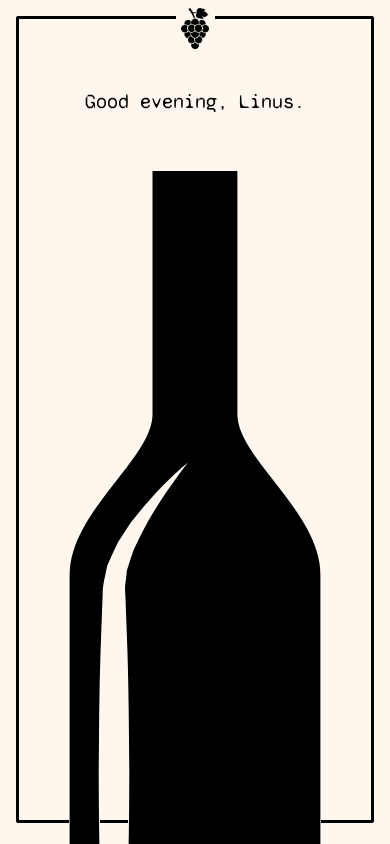
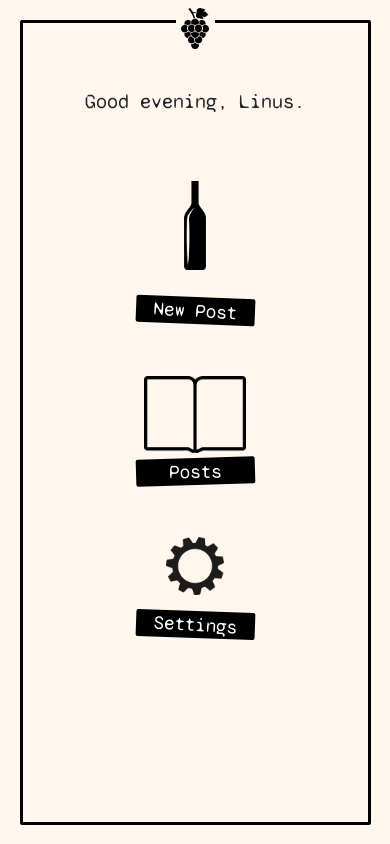
Before and after one commit to JimNotCarry/WineOutUiNextJs, a Next.js app: page /mypage in a window 390 px wide. Shown: the top 844 px of the page. Built offline with nearby package versions, Linux system fonts and the light colour scheme.

Commit message:
bootstrap & fix width/height

```diff
--- a/features/components/base-layout.tsx
+++ b/features/components/base-layout.tsx
@@ -5,15 +5,17 @@ import grape from '@/public/images/grape.png';
 const Layout = ({ children }) => {
   return (
     <>
-      <div className="container">
+      <div className="container fill">
         <div className="base-background">
           <div className="square">
             <div className="grape">
-              <Image src={grape} alt="winebottle" />
+              <Image src={grape} alt="grape" />
             </div>
           </div>
         </div>
-        <main>{children}</main>
+        <div className="frame">
+          <main>{children}</main>
+        </div>
       </div>
     </>
   );
--- a/features/components/login/index.tsx
+++ b/features/components/login/index.tsx
@@ -1,6 +1,6 @@
 import Image from 'next/image';
 import { useRouter } from 'next/router';
-import React, { useEffect, useState } from 'react';
+import React from 'react';
 import axios from 'axios';
 import winebottle from '@/public/images/winebottle.png';
 
--- a/features/components/login/styles/_index.scss
+++ b/features/components/login/styles/_index.scss
@@ -5,14 +5,13 @@
     .container {
 
         &.login {
-            @include padding-page-content
-        };
+            @include padding-page-content;
+        }
 
         .row {
 
             &.login {
-                justify-content: center;
-                text-align: center;
+                @include content-text-center;
             }
         }
 
@@ -24,8 +23,7 @@
             }
 
             .image-section {
-                display: flex;
-                justify-content: center;
+                @include flex-width-center;
                 width: 100%;
 
                 .winebottle {
@@ -37,7 +35,7 @@
 
         .bottom-content {
             height: 70%;
-            padding-top: 10%;
+            padding-top: 0%;
 
             h3 {
                 margin: 0%;
--- a/features/components/mypage/index.tsx
+++ b/features/components/mypage/index.tsx
@@ -39,7 +39,9 @@ const MyPageMainComp = () => {
           <p className="greeting">Good evening, Linus.</p>
         </div>
         <div className="row bottle-icon">
-          <Image src={winebottle} alt="winebottle" />
+          <div className="winebottle">
+            <Image src={winebottle} alt="winebottle" />
+          </div>
           <div className="row icon-text">
             <div className="text-frame bottle">
               <p>New Post</p>
@@ -47,7 +49,9 @@ const MyPageMainComp = () => {
           </div>
         </div>
         <div className="row book-icon">
-          <Image src={book} alt="winebottle" />
+          <div className="book">
+            <Image src={book} alt="winebottle" />
+          </div>
           <div className="row icon-text">
             <div className="text-frame book">
               <p>Posts</p>
@@ -55,7 +59,9 @@ const MyPageMainComp = () => {
           </div>
         </div>
         <div className="row gear-icon">
-          <Image src={gear} alt="winebottle" />
+          <div className="gear">
+            <Image src={gear} alt="winebottle" />
+          </div>
           <div className="row icon-text">
             <div className="text-frame settings">
               <p>Settings</p>
--- a/features/components/mypage/styles/_index.scss
+++ b/features/components/mypage/styles/_index.scss
@@ -4,7 +4,8 @@
 .container {
 
      &.mypage {
-        @include padding-page-content
+        width: 100%;
+        height: 100%;
      }
 
      .row {
@@ -21,6 +22,7 @@
             font-size: 20px;
             text-align: center;
             margin: 0;
+            padding-top: 20%;
             padding-bottom: 20%;
             animation: fadein 2s;
         }
--- a/package.json
+++ b/package.json
@@ -15,6 +15,7 @@
     "@types/node": "^17.0.14",
     "@types/react": "^17.0.39",
     "axios": "^0.25.0",
+    "bootstrap": "^5.1.3",
     "eslint": "8.7.0",
     "eslint-config-next": "^12.0.8",
     "prettier": "^2.5.1",
--- a/styles/globals.scss
+++ b/styles/globals.scss
@@ -1,4 +1,7 @@
+@import 'bootstrap/scss/bootstrap.scss';
+
 @import '@/styles/variables.scss';
+@import '@/styles/mixins.scss';
 
 @font-face {
   font-family: 'SyneMono-Regular';
@@ -6,26 +9,33 @@
 }
 
 body {
-  background-color: $body-color;
-  height: 95vh;
-  border-radius: 2px;
-  border: 3px solid black;
-  margin: 4%;
+  background: $body-color;
+
+  * {
+  font-family: 'SyneMono-Regular';
+  }
 }
 
-* {
-  font-family: 'SyneMono-Regular';
-}
 
 @media screen and (max-width: 450px) {
 
   .container {
-    height: 80vh;
+
+    &.fill {
+      height: 100vh;
+      padding: 5%;
+    }
+
+    .frame {
+      width: 100%;
+      height: 100%;
+      border: 3px solid black;
+      border-radius: 2px;
+    }
   }
 
   .base-background {
-    display: flex;
-    justify-content: center;
+    @include flex-width-center;
     position: absolute;
     top: 0;
     left: 0;
@@ -33,9 +43,8 @@ body {
     height: 5%;
 
     .square {
-      display: flex;
-      justify-content: center;
-      padding-top: 2%;
+      @include flex-width-center;
+      margin-top: 2%;
       width: 10%;
       height: 100%;
       background-color: $body-color;
--- a/styles/mixins.scss
+++ b/styles/mixins.scss
@@ -7,6 +7,11 @@
 @mixin flex-width-center {
     display: flex;
     justify-content: center;
+}
+
+@mixin content-text-center {
+    justify-content: center;
+    text-align: center;
 }
 
 @mixin padding-page-content {
```
Also changed, not shown: 1 other file (tests, documents, lock files or other folders).
